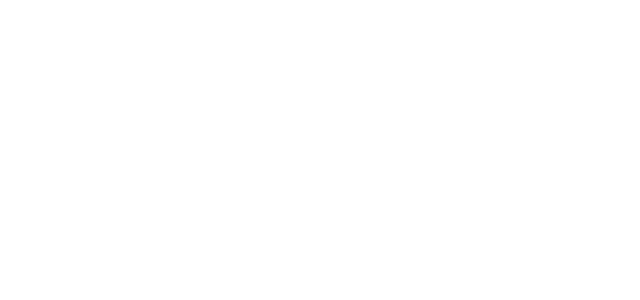
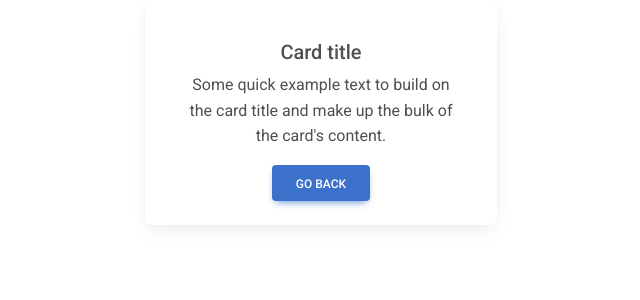
Before and after one commit to Lostinrave/qualification-task-react, a React (Create React App) app: page /details-page/1 in a window 1280 px wide. Before the commit this address had no page. Shown: the top 300 px of the page, without its empty margins (319-959 px from the left). Built offline with nearby package versions, Linux system fonts and the light colour scheme.

Commit message:
Testing routes

```diff
--- a/src/App.js
+++ b/src/App.js
@@ -1,7 +1,7 @@
 import './App.css';
 import Table from './components/Table';
 import DetailsPage from './components/DetailsPage';
-import { BrowserRouter as Router, Routes, Route } from 'react-router-dom';
+import { BrowserRouter as Router, Routes, Route, Link } from 'react-router-dom';
 
 
 function App() {
@@ -9,19 +9,15 @@
     <Router>
     <div className="App">
       <Routes>
-      <Route path="/" element={<Table/>}>
-
+      <Route exact path="/" element={<Table/>}>
+      </Route>
+      <Route exact path="/details-page/:id" element={<DetailsPage/>}>
       </Route>
       </Routes>
     </div>
     </Router>
   );
 }
-function Home(){
-  return (
-    <div>
-      <h1>Homepage</h1>
-    </div>
-  )
-}
+
+
 export default App;
--- a/src/components/DetailsPage.js
+++ b/src/components/DetailsPage.js
@@ -1,9 +1,27 @@
 import React, {useEffect, useState} from 'react'
 import axios from 'axios';
-import { MDBTable, MDBTableHead, MDBTableBody, MDBContainer } from 'mdb-react-ui-kit';
+import { Link } from 'react-router-dom';
+import { MDBCard, MDBCardBody, MDBCardTitle, MDBCardText, MDBBtn, MDBContainer, MDBRow } from 'mdb-react-ui-kit';
+
 
 const DetailsPage = () =>{
-
-}
+    return (
+        <MDBContainer >
+            <MDBRow className='justify-content-center'>
+            <MDBCard style={{ maxWidth: '22rem' }}>
+            <MDBCardBody className='mt-3'>
+                <MDBCardTitle>Card title</MDBCardTitle>
+                <MDBCardText>
+                Some quick example text to build on the card title and make up the bulk of the card's content.
+                </MDBCardText>
+                <Link to='/'>
+                <MDBBtn>Go Back</MDBBtn>
+                </Link>
+            </MDBCardBody>
+            </MDBCard>
+            </MDBRow>
+        </MDBContainer>
+      );
+    }
 
 export default DetailsPage
--- a/src/components/Table.js
+++ b/src/components/Table.js
@@ -1,6 +1,8 @@
 import React, {useEffect, useState} from 'react'
 import axios from 'axios';
 import { MDBTable, MDBTableHead, MDBTableBody, MDBContainer } from 'mdb-react-ui-kit';
+import { Link } from 'react-router-dom';
+
 
 const Table = () => {
     const [posts, setPosts] = useState({blogs: []})
@@ -28,9 +30,11 @@
                     <MDBTableBody>
                         {posts.blogs && posts.blogs.map((item)=>(
                             <tr key={item.id}>
+                                <Link to={`/details-page/${item.id}`}>
                                 <td>{item.id}</td>
                                 <td>{item.title}</td>
                                 <td>{item.body}</td>
+                                </Link>
                             </tr>
                             ))
                         }
```
